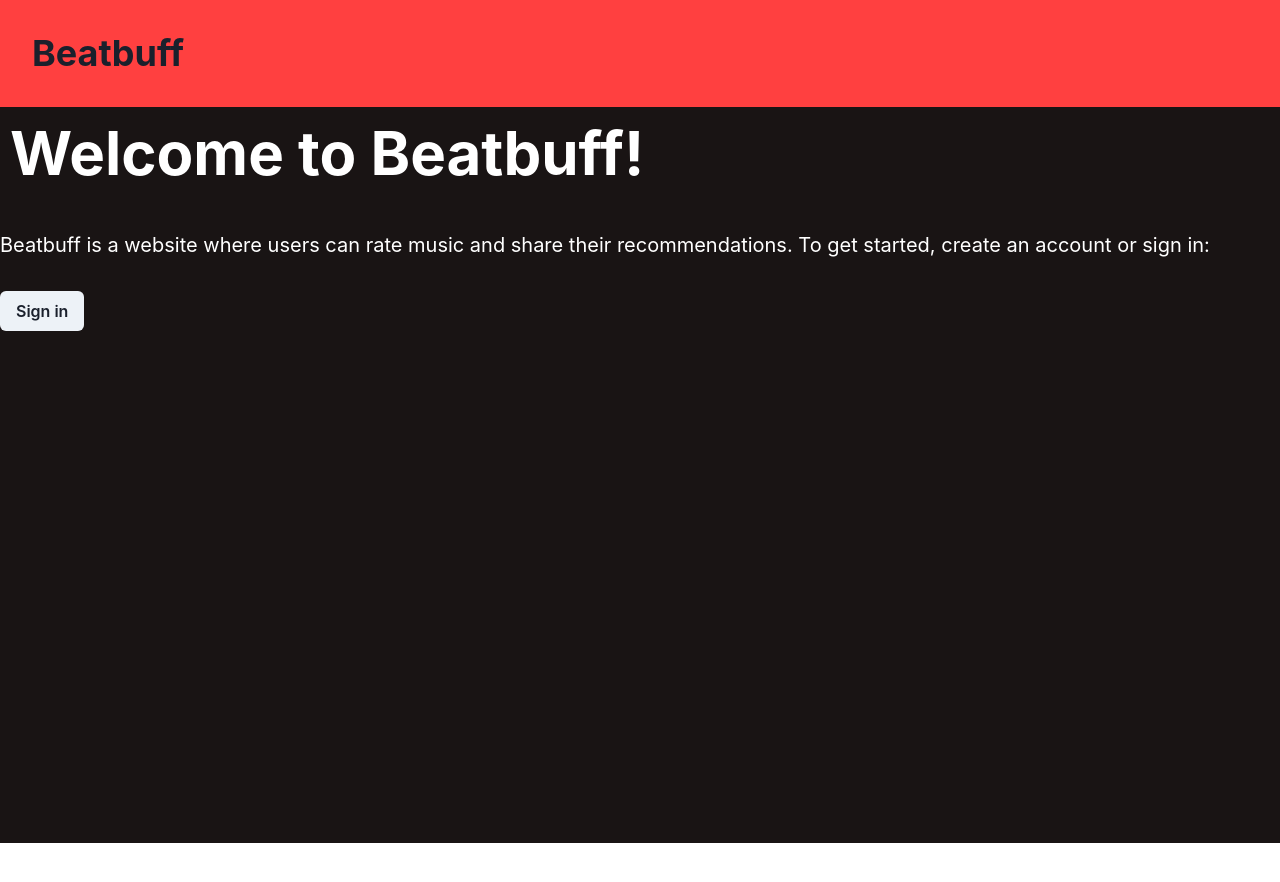
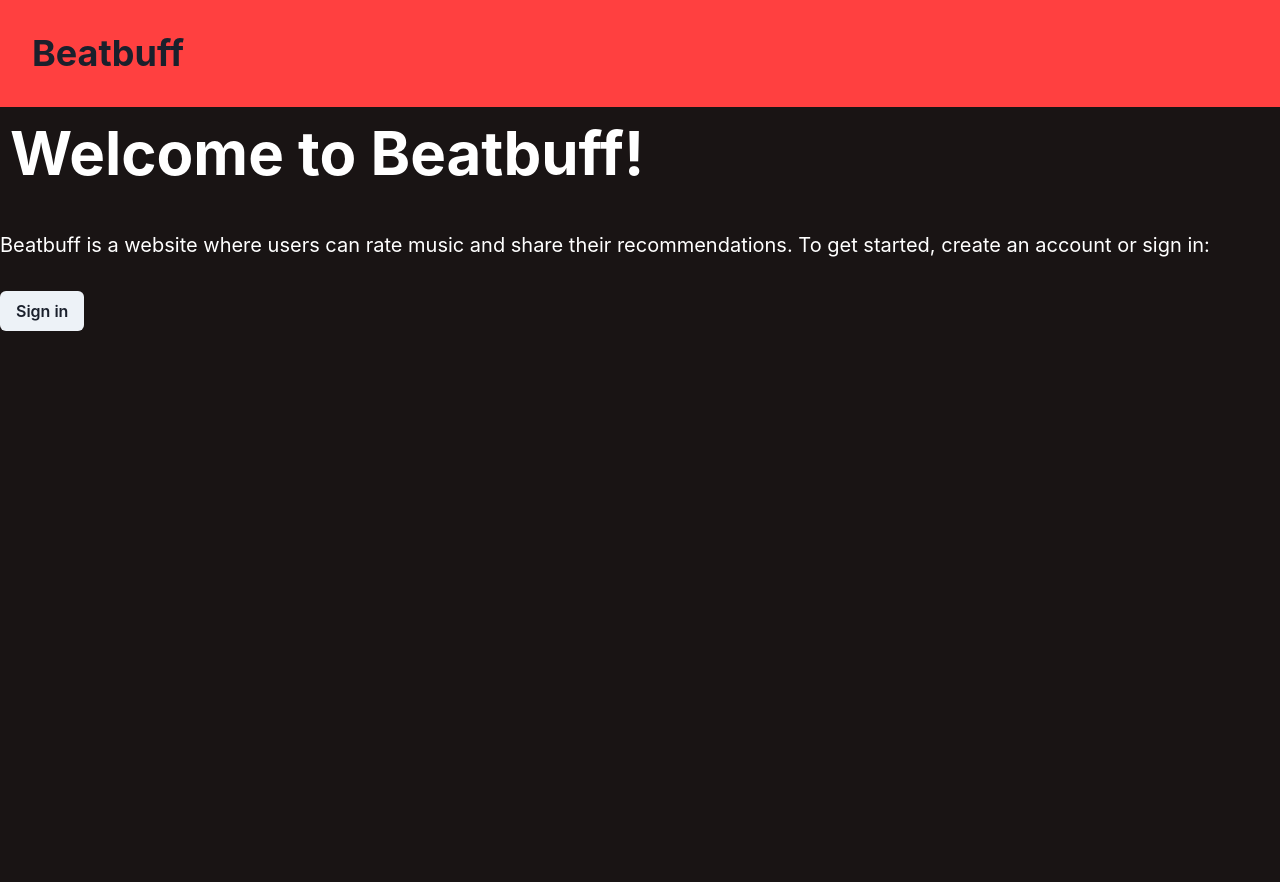
Before and after one commit to 437group11/437group11, a Next.js app: page / in a window 1280 px wide. Shown: the top 882 px of the page. Before the commit the page ends 843 px from the top, so only its background shows below. Built offline with nearby package versions, Linux system fonts and the light colour scheme; no server answers.

Commit message:
Make main take up at least a full screen
Prevents ugly white background

```diff
--- a/components/main.tsx
+++ b/components/main.tsx
@@ -1,5 +1,5 @@
 import React from "react";
 import { Container } from "@chakra-ui/react";
 export default function main({ children }: {children: React.ReactNode}) {
-    return <main className="w-screen bg-bg">{children}</main>
+    return <main className="w-screen min-h-screen bg-bg">{children}</main>
 }
```
